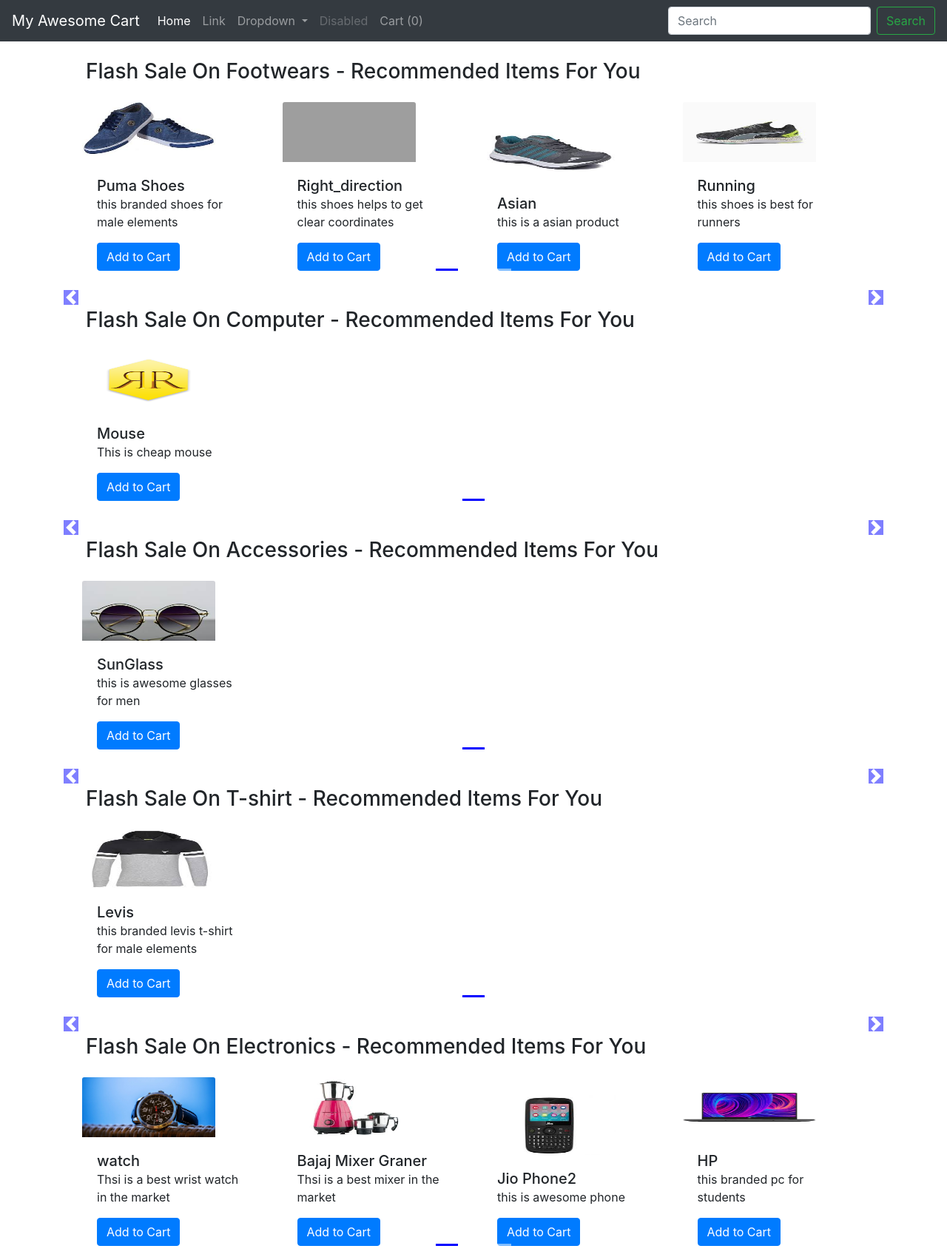
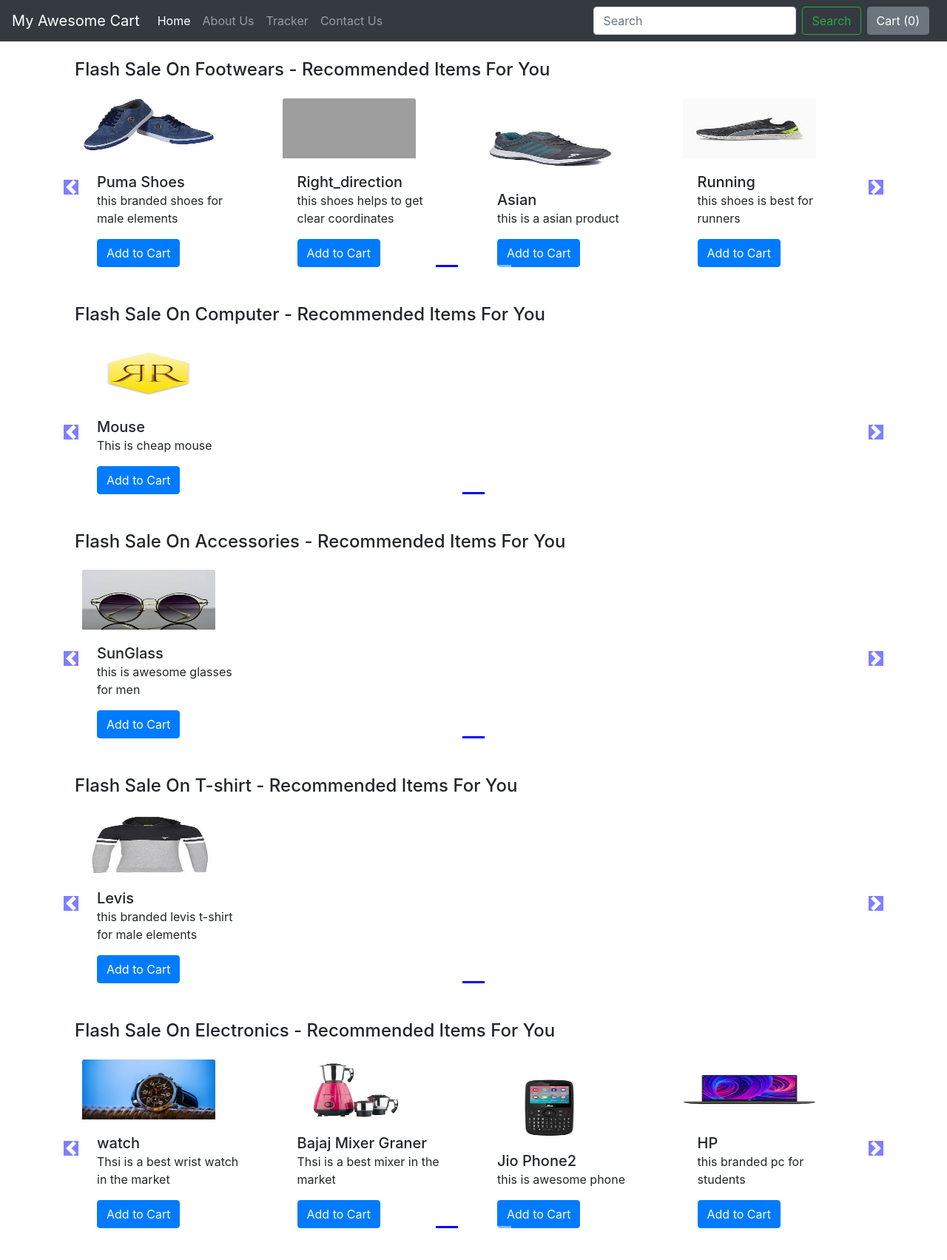
Before and after one commit to CoRnaTeam/biravin, a Django app: page /shop/ in a window 1280 px wide. Shown: the top 1703 px of the page at 74% size. After the commit the page ends 1660 px from the top, so only its background shows below. Run offline with Django 3.2, Linux system fonts and the light colour scheme; data comes from the database, SQL or seed files in the repository; some libraries are stand-ins or nearby versions; grey boxes are pictures that could not be loaded.

Commit message:
17july2020

```diff
--- a/mac/shop/templates/shop/basic.html
+++ b/mac/shop/templates/shop/basic.html
@@ -19,7 +19,7 @@
 
 <body>
     <nav class="navbar navbar-expand-lg navbar-dark bg-dark">
-        <a class="navbar-brand" href="http://127.0.0.1:8000/shop/">My Awesome Cart</a>
+        <a class="navbar-brand" href="/shop">My Awesome Cart</a>
         <button class="navbar-toggler" type="button" data-toggle="collapse" data-target="#navbarSupportedContent"
             aria-controls="navbarSupportedContent" aria-expanded="false" aria-label="Toggle navigation">
             <span class="navbar-toggler-icon"></span>
@@ -28,34 +28,27 @@
         <div class="collapse navbar-collapse" id="navbarSupportedContent">
             <ul class="navbar-nav mr-auto">
                 <li class="nav-item active">
-                    <a class="nav-link" href="#">Home <span class="sr-only">(current)</span></a>
+                    <a class="nav-link" href="/shop">Home <span class="sr-only">(current)</span></a>
                 </li>
                 <li class="nav-item">
-                    <a class="nav-link" href="#">Link</a>
-                </li>
-                <li class="nav-item dropdown">
-                    <a class="nav-link dropdown-toggle" href="#" id="navbarDropdown" role="button"
-                        data-toggle="dropdown" aria-haspopup="true" aria-expanded="false">
-                        Dropdown
-                    </a>
-                    <div class="dropdown-menu" aria-labelledby="navbarDropdown">
-                        <a class="dropdown-item" href="#">Action</a>
-                        <a class="dropdown-item" href="#">Another action</a>
-                        <div class="dropdown-divider"></div>
-                        <a class="dropdown-item" href="#">Something else here</a>
-                    </div>
+                    <a class="nav-link" href="/shop/about">About Us</a>
                 </li>
                 <li class="nav-item">
-                    <a class="nav-link disabled" href="#" tabindex="-1" aria-disabled="true">Disabled</a>
+                    <a class="nav-link" href="/shop/tracker">Tracker</a>
                 </li>
                 <li class="nav-item">
-                    <a class="nav-link" href="#">Cart (<span id='cart'>0</span>)</a>
+                    <a class="nav-link" href="/shop/contact">Contact Us</a>
                 </li>
+
             </ul>
             <form class="form-inline my-2 my-lg-0">
                 <input class="form-control mr-sm-2" type="search" placeholder="Search" aria-label="Search">
                 <button class="btn btn-outline-success my-2 my-sm-0" type="submit">Search</button>
             </form>
+
+            <button type="button" class="btn btn-secondary mx-2" id="popcart" data-container="body" data-toggle="popover" data-placement="bottom" data-html='true' data-content="Vivamus
+            sagittis lacus vel augue laoreet rutrum faucibus."> Cart (<span id='cart'>0</span>)
+              </button>
         </div>
     </nav>
 
--- a/mac/shop/templates/shop/index.html
+++ b/mac/shop/templates/shop/index.html
@@ -34,6 +34,8 @@
 .carousel-control-next{
 top: auto;
 bottom: auto;
+padding-top: 110px;
+
 }
 
 body .no-padding{
@@ -83,9 +85,9 @@
   <!-- slidesshow starts from here -->
 
   {% for products, nSlides, range in allProds %}
-  <h3 class="my-4">Flash Sale On {{products.0.category}} - Recommended Items For You</h3>
-
-  <div id="demo{{forloop.counter}}" class="carousel slide" data-ride="carousel">
+  <h4 class="my-4">Flash Sale On {{products.0.category}} - Recommended Items For You</h4>
+  <div class="row">
+    <div id="demo{{forloop.counter}}" class="col carousel slide" data-ride="carousel">
       <ul class="carousel-indicators">
         <li data-target="#demo{{forloop.counter}}" data-slide-to="0" class="active"></li>
 
@@ -106,12 +108,13 @@
               <div class="card-body">
                 <h5 class="card-title">{{i.product_name}}</h5>
                 <p class="card-text">{{i.desc}}</p>
-              <button id="pr{{i.id}}"  class="btn btn-primary cart">Add to Cart</button>
+                <button id="pr{{i.id}}" class="btn btn-primary cart">Add to Cart</button>
               </div>
             </div>
           </div>
           {% if forloop.counter|divisibleby:4 and forloop.counter > 0  and not forloop.last %}
-        </div><div class="carousel-item">
+        </div>
+        <div class="carousel-item">
           {% endif %}
           {% endfor %}
 
@@ -128,6 +131,8 @@
     <a class="carousel-control-next" href="#demo{{forloop.counter}}" data-slide="next">
       <span class="carousel-control-next-icon"></span>
     </a>
+
+  </div>
   {% endfor %}
 </div>
 {%endblock%}
@@ -136,29 +141,36 @@
 <script>
 
   console.log("Working");
-  if (localStorage.getItem('cart')==null){
-    var cart={}
+  if (localStorage.getItem('cart') == null) {
+    var cart = {}
   }
-  else{
-    cart=JSON.parse(localStorage.getItem('cart'))
-    document.getElementById('cart').innerHTML=Object.keys(cart).length;   //(to set cart length in html)  when we load page
+  else {
+    cart = JSON.parse(localStorage.getItem('cart'))
+    document.getElementById('cart').innerHTML = Object.keys(cart).length;   //(to set cart length in html)  when we load page
   }
 
-  $ ('.cart').click(function(){
+  $('.cart').click(function () {
     console.log('clicked');
-    var idstr=this.id.toString()
+    var idstr = this.id.toString()
     console.log(idstr)
-    if(cart[idstr]!=undefined){
-      cart[idstr]+=1
+    if (cart[idstr] != undefined) {
+      cart[idstr] += 1
     }
-    else{
-      cart[idstr]=1
+    else {
+      cart[idstr] = 1
     }
     console.log(cart);
-    localStorage.setItem('cart',JSON.stringify(cart));
-    document.getElementById('cart').innerHTML=Object.keys(cart).length;     //(to set cart length in html)  when we click on add iyem to cart
+    localStorage.setItem('cart', JSON.stringify(cart));
+    document.getElementById('cart').innerHTML = Object.keys(cart).length;     //(to set cart length in html)  when we click on add iyem to cart
   });
 // We have selected cart(selector)
+
+
+
+//for popover
+$('#popcart').popover();
+
+document.getElementById("popcart").setAttribute('data-content',"<h6> Cart for Your Items...</h6>");
 </script>
 
 {%endblock%}
--- a/mac/shop/views.py
+++ b/mac/shop/views.py
@@ -37,20 +37,20 @@
 
 
 def contact(request):
-    return render(request,'shop/index.html')
+    return render(request,'shop/contact.html')
 
 
 def tracker(request):
-    return render(request,'shop/index.html')
+    return render(request,'shop/tracker.html')
 
 
 def search(request):
-    return render(request,'shop/index.html')
+    return render(request,'shop/search.html')
 
 
 def prodview(request):
-    return render(request,'shop/index.html')
+    return render(request,'shop/prodview.html')
 
 
 def checkout(request):
-    return render(request,'shop/index.html')
+    return render(request,'shop/checkout.html')
```
Also changed, not shown: mac/shop/templates/shop/checkout.html (added, +17 -0 lines), mac/shop/templates/shop/contact.html (added, +17 -0 lines), mac/shop/templates/shop/prodview.html (added, +17 -0 lines), mac/shop/templates/shop/search.html (added, +17 -0 lines), mac/shop/templates/shop/tracker.html (added, +17 -0 lines). Lines whose indentation alone changed are shown as unchanged.
